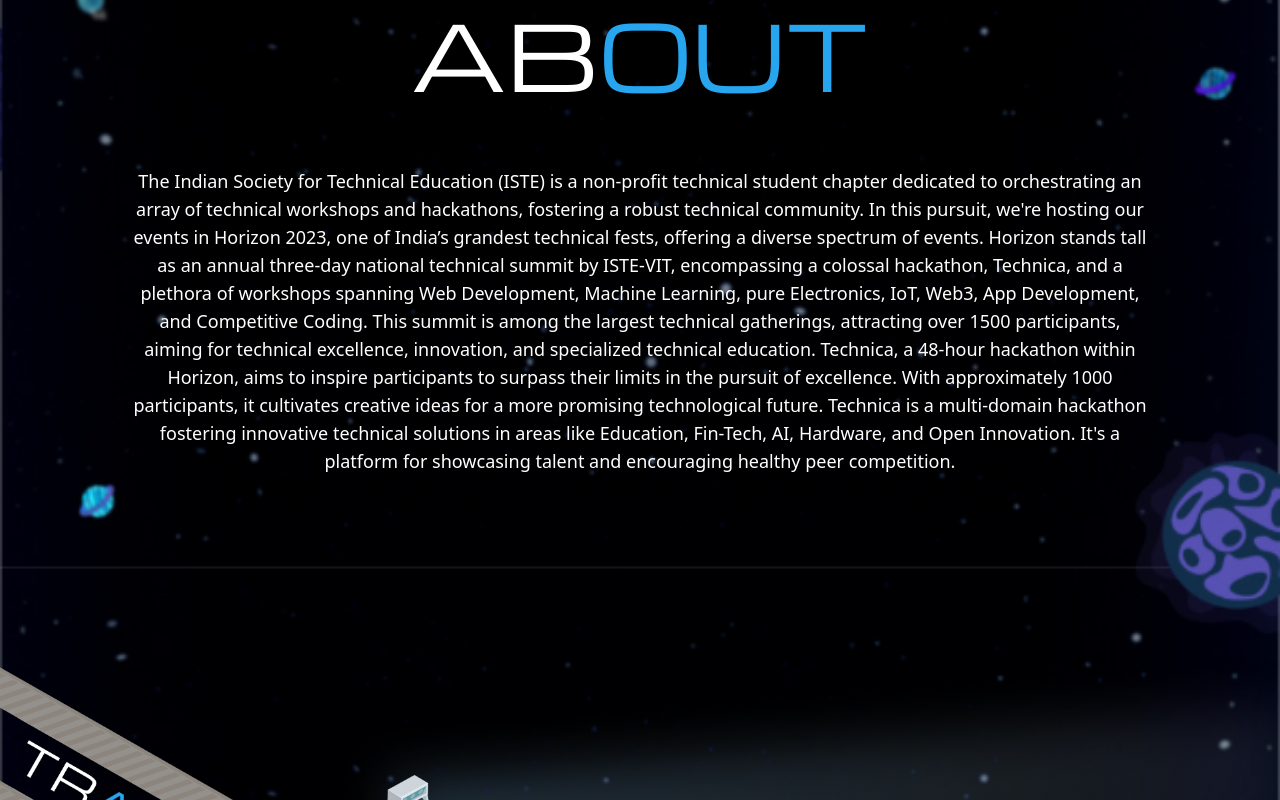
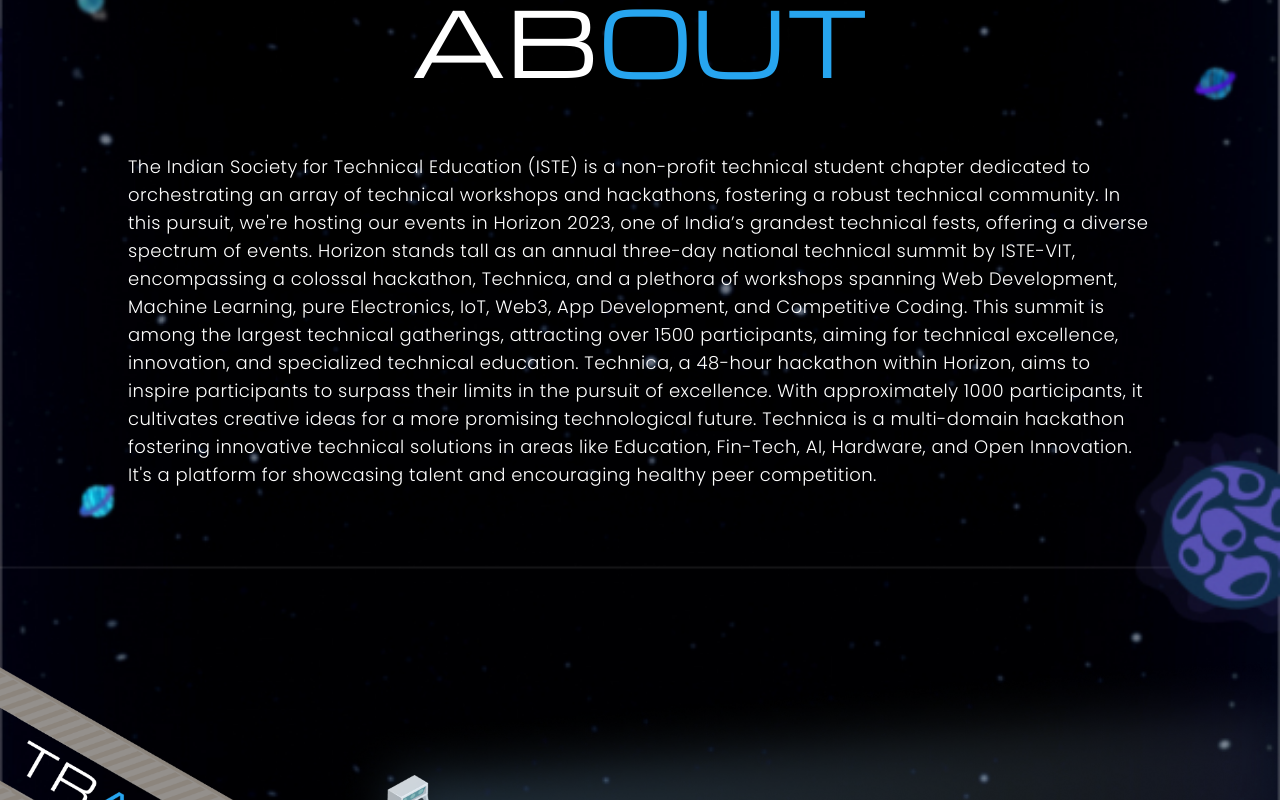
Before and after one commit to iivanhaj/Technica-integrated, a React (Create React App) app: page / in a window 1280 px wide. Shown: the part 860-1660 px from the top of the page. Built offline with nearby package versions, Linux system fonts and the light colour scheme.

Commit message:
Made Judegs card responsive and styles about section

```diff
--- a/src/components/About.jsx
+++ b/src/components/About.jsx
@@ -8,11 +8,26 @@
           <span className="heading heading1">AB</span>
           <span className="heading heading2">OUT</span>
         </p>
-        <p className="text-white p-4 mx-2 md:mx-28 mb-8 text-sm md:text-base lg:text-lg">
-          The Indian Society for Technical Education (ISTE) is a non-profit technical student chapter dedicated to orchestrating an array of technical workshops and hackathons, fostering a robust technical community.
- In this pursuit, we're hosting our events in Horizon 2023, one of India’s grandest technical fests, offering a diverse spectrum of events. Horizon stands tall as an annual three-day national technical summit by ISTE-VIT, encompassing a colossal hackathon, Technica, and a plethora of workshops spanning Web Development, Machine Learning, pure Electronics, IoT, Web3, App Development, and Competitive Coding.
- This summit is among the largest technical gatherings, attracting over 1500 participants, aiming for technical excellence, innovation, and specialized technical education.
-Technica, a 48-hour hackathon within Horizon, aims to inspire participants to surpass their limits in the pursuit of excellence. With approximately 1000 participants, it cultivates creative ideas for a more promising technological future. Technica is a multi-domain hackathon fostering innovative technical solutions in areas like Education, Fin-Tech, AI, Hardware, and Open Innovation. It's a platform for showcasing talent and encouraging healthy peer competition.
+        <p className="text-white font-poppins leading-loose text-left tracking-wide p-4 mx-2 md:mx-28 mb-8 text-sm md:text-base lg:text-lg">
+          The Indian Society for Technical Education (ISTE) is a non-profit
+          technical student chapter dedicated to orchestrating an array of
+          technical workshops and hackathons, fostering a robust technical
+          community. In this pursuit, we're hosting our events in Horizon 2023,
+          one of India’s grandest technical fests, offering a diverse spectrum
+          of events. Horizon stands tall as an annual three-day national
+          technical summit by ISTE-VIT, encompassing a colossal hackathon,
+          Technica, and a plethora of workshops spanning Web Development,
+          Machine Learning, pure Electronics, IoT, Web3, App Development, and
+          Competitive Coding. This summit is among the largest technical
+          gatherings, attracting over 1500 participants, aiming for technical
+          excellence, innovation, and specialized technical education. Technica,
+          a 48-hour hackathon within Horizon, aims to inspire participants to
+          surpass their limits in the pursuit of excellence. With approximately
+          1000 participants, it cultivates creative ideas for a more promising
+          technological future. Technica is a multi-domain hackathon fostering
+          innovative technical solutions in areas like Education, Fin-Tech, AI,
+          Hardware, and Open Innovation. It's a platform for showcasing talent
+          and encouraging healthy peer competition.
         </p>
       </div>
     </div>
--- a/src/components/Judges.jsx
+++ b/src/components/Judges.jsx
@@ -6,8 +6,8 @@
         JU<span className="text-[#27A5EF]">DGES</span>
       </h1>
       <div className="flex-cols p-10 ">
-        <div className=" md:flex md:justify-center justify-center  flex-cols md:gap-36">
-          <div className="md:mt-5 ml-12 mt-12 max-w-xs  md:max-w-md  h-full backdrop-blur p-6 rounded-md shadow-white mb-4">
+        <div className=" md:flex md:justify-center justify-center items-center  flex-cols md:gap-36">
+          <div className="md:mt-5 ml-24 mt-12 max-h-80 max-w-56 md:max-h-96 md:max-w-96 h-full backdrop-blur p-6 rounded-md shadow-white mb-4">
             <div className="mb-4">
               <img
                 src={google}
@@ -20,7 +20,7 @@
               <p className="text-white">His Designation or Work Background</p>
             </div>
           </div>
-          <div className="md:mt-5 ml-12 mt-12 max-w-xs sm:max-w-sm md:max-w-md lg:max-w-lg xl:max-w-xl h-full backdrop-blur p-6 rounded-md shadow-white mb-4">
+          <div className="md:mt-5 ml-24 mt-12 max-h-80 max-w-56 md:max-h-96 md:max-w-96 h-full backdrop-blur p-6 rounded-md shadow-white mb-4">
             <div className="mb-4">
               <img
                 src={google}
@@ -31,7 +31,7 @@
               <p className="text-white">His Designation or Work Background</p>
             </div>
           </div>
-          <div className="md:mt-5 ml-12 mt-12 max-w-xs sm:max-w-sm md:max-w-md lg:max-w-lg xl:max-w-xl h-full backdrop-blur p-6 rounded-md shadow-white mb-4">
+          <div className="md:mt-5 ml-24 mt-12 max-h-80 max-w-56 md:max-h-96 md:max-w-96  h-full backdrop-blur p-6 rounded-md shadow-white mb-4">
             <div className="mb-4">
               <img
                 src={google}
@@ -44,7 +44,7 @@
           </div>
         </div>
         <div className=" md:flex md:justify-center justify-center  flex-cols md:gap-36">
-          <div className="md:mt-5 ml-12 mt-12 max-w-xs sm:max-w-sm md:max-w-md lg:max-w-lg xl:max-w-xl h-full backdrop-blur p-6 rounded-md shadow-white mb-4">
+          <div className="md:mt-5 ml-24 mt-12 max-h-80 max-w-56 md:max-h-96 md:max-w-96  h-full backdrop-blur p-6 rounded-md shadow-white mb-4">
             <div className="mb-4">
               <img
                 src={google}
@@ -55,7 +55,7 @@
               <p className="text-white">His Designation or Work Background</p>
             </div>
           </div>
-          <div className="md:mt-5 ml-12 mt-12 max-w-xs sm:max-w-sm md:max-w-md lg:max-w-lg xl:max-w-xl h-full backdrop-blur p-6 rounded-md shadow-white mb-4">
+          <div className="md:mt-5 ml-24 mt-12 max-h-80 max-w-56 md:max-h-96 md:max-w-96  h-full backdrop-blur p-6 rounded-md shadow-white mb-4">
             <div className="mb-4">
               <img
                 src={google}
```
